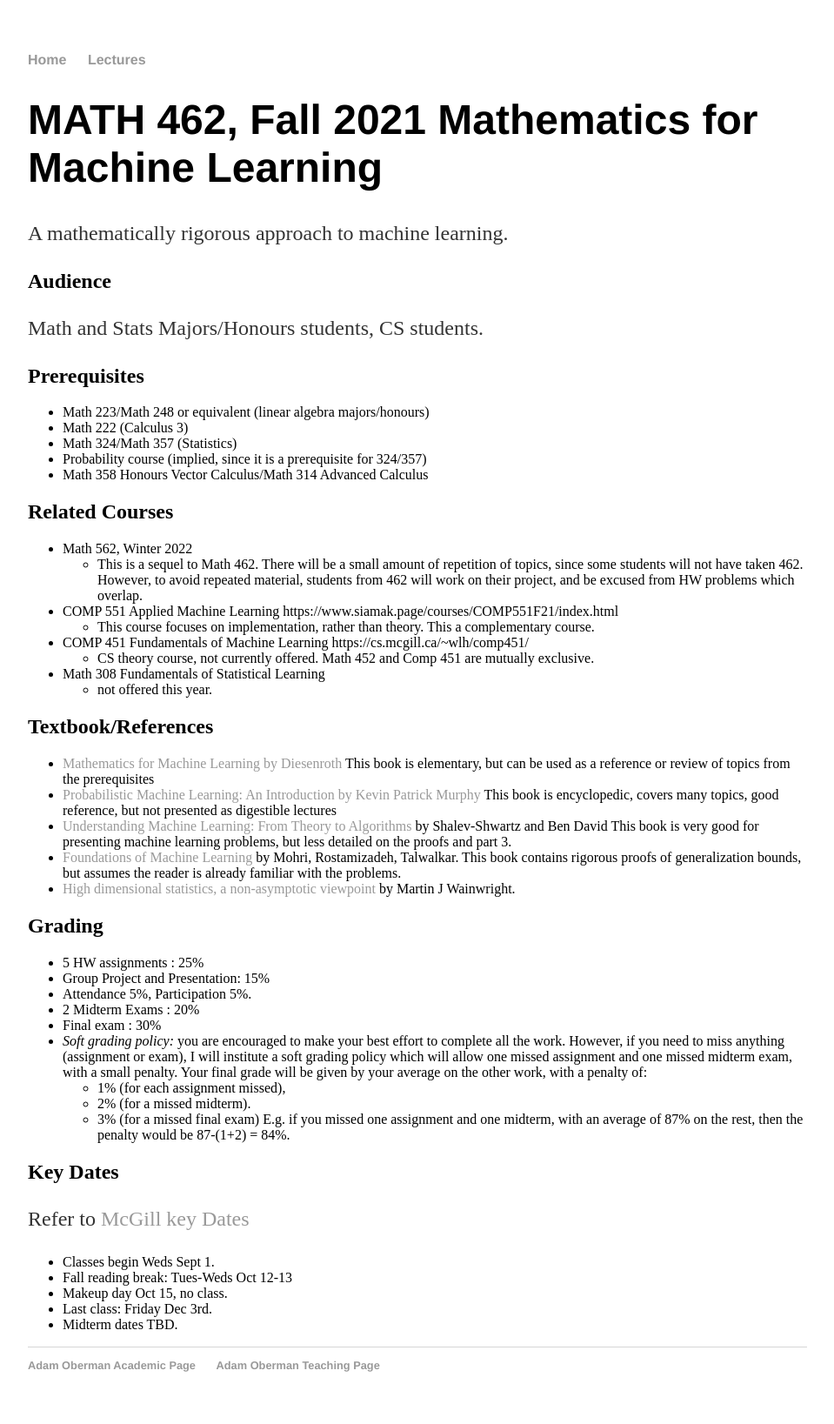
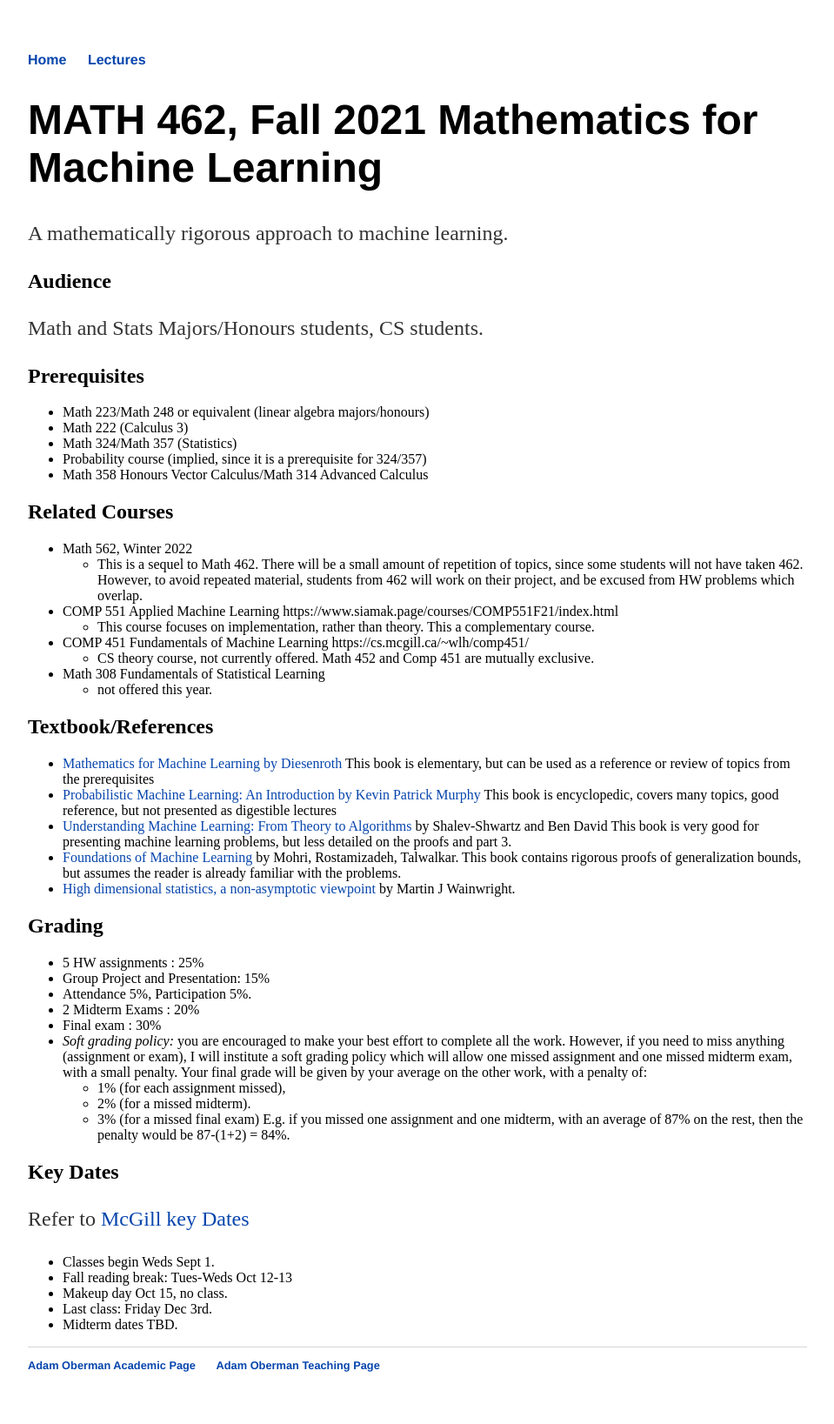
Before and after one commit to adam-oberman/adam-oberman.github.io, a Jekyll site: the page built from README.md, in a window 1280 px wide. Shown: the whole page at 87% size, without its empty margins (160-1119 px from the left). Built offline with Jekyll 4.4.1, drawn with Linux system fonts in a browser that asks for light colours; our own code applies the rules of GitHub Pages for plain Markdown files.

Commit message:
update style

```diff
--- a/_config.yml
+++ b/_config.yml
@@ -1,2 +1,3 @@
 name: Adam Oberman teaching website
 markdown: GFM
+theme: minimal
--- a/css/main.css
+++ b/css/main.css
@@ -14,8 +14,13 @@ nav ul li, footer ul li {
 }
 a {
     text-decoration: none;
-    color: #999;
+    color: #0645AD;
 }
+
+a:visited {
+  color: #0B0080;
+}
+
 a:hover {
     text-decoration: underline;
 }
```
